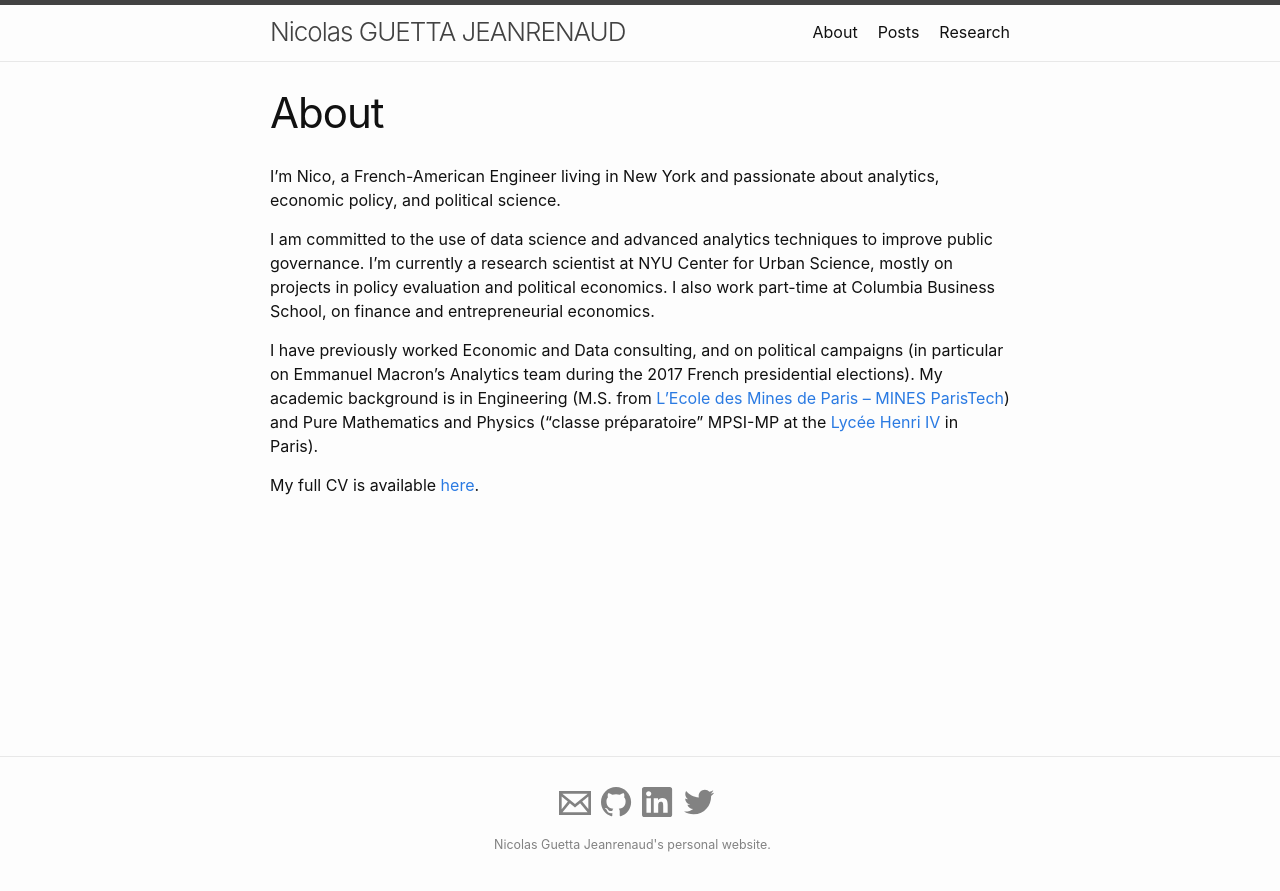
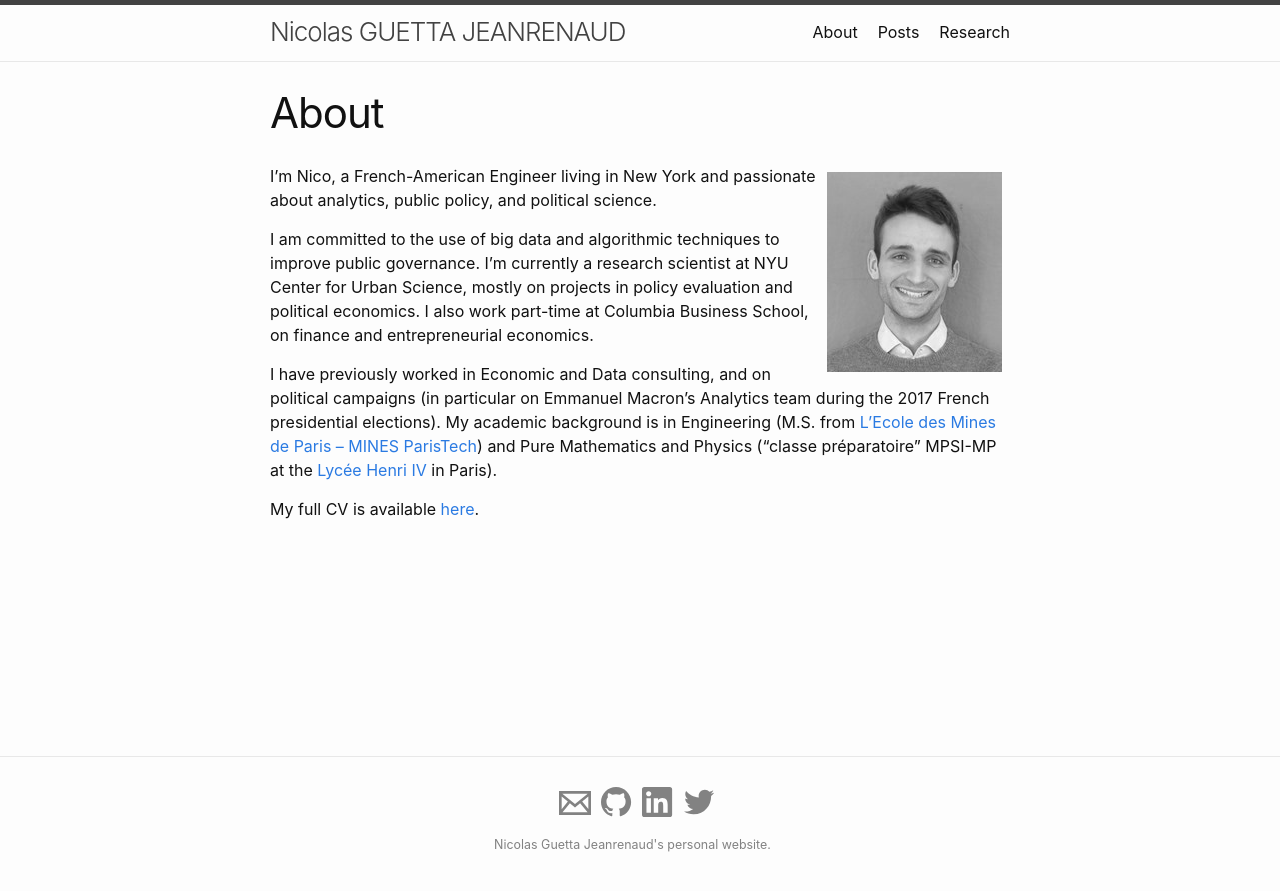
Before and after one commit to nicogj/nicogj.github.io, a Jekyll site: the page built from about.md, in a window 1280 px wide. Shown: the top 891 px of the page. Built offline with Jekyll 4.4.1, drawn with Linux system fonts in a browser that asks for light colours.

Commit message:
updates to home pages

```diff
--- a/about.md
+++ b/about.md
@@ -4,18 +4,12 @@ title: About
 permalink: /about/
 ---
 
-<!-- ![Nico](/img/nico.jpg){: .align-right} -->
+<img src="/img/nico.jpg" align="right" style="padding:8px;"/>
 
-I'm Nico, a French-American Engineer living in New York and passionate about analytics, economic policy, and political science.
+I'm Nico, a French-American Engineer living in New York and passionate about analytics, public policy, and political science.
 
-I am committed to the use of data science and advanced analytics techniques to improve public governance. I'm currently a research scientist at NYU Center for Urban Science, mostly on projects in policy evaluation and political economics. I also work part-time at Columbia Business School, on finance and entrepreneurial economics.
+I am committed to the use of big data and algorithmic techniques to improve public governance. I'm currently a research scientist at NYU Center for Urban Science, mostly on projects in policy evaluation and political economics. I also work part-time at Columbia Business School, on finance and entrepreneurial economics.
 
-I have previously worked Economic and Data consulting, and on political campaigns (in particular on Emmanuel Macron's Analytics team during the 2017 French presidential elections). My academic background is in Engineering (M.S. from [L'Ecole des Mines de Paris – MINES ParisTech](http://www.mines-paristech.eu/)) and Pure Mathematics and Physics ("classe préparatoire" MPSI-MP at the [Lycée Henri IV](https://lyc-henri4.scola.ac-paris.fr/) in Paris).
+I have previously worked in Economic and Data consulting, and on political campaigns (in particular on Emmanuel Macron's Analytics team during the 2017 French presidential elections). My academic background is in Engineering (M.S. from <a href="http://www.mines-paristech.eu/" target="_blank">L'Ecole des Mines de Paris – MINES ParisTech</a>) and Pure Mathematics and Physics ("classe préparatoire" MPSI-MP at the <a href="https://lyc-henri4.scola.ac-paris.fr/" target="_blank">Lycée Henri IV</a> in Paris).
 
-My full CV is available [here]({{ site.url }}/docs/cv_nicolas_guetta_jeanrenaud.pdf).
-
-
-<!-- <center>
-  <img class="example-image" src="/img/nico.jpg" alt="image-1" />
-</center>
-<br> -->
+My full CV is available <a href="{{ site.url }}/docs/cv_nicolas_guetta_jeanrenaud.pdf" target="_blank">here</a>.
```
Also changed, not shown: index.md (+5 -1 lines), research.md (+1 -1 lines), img/index.jpeg (added).
